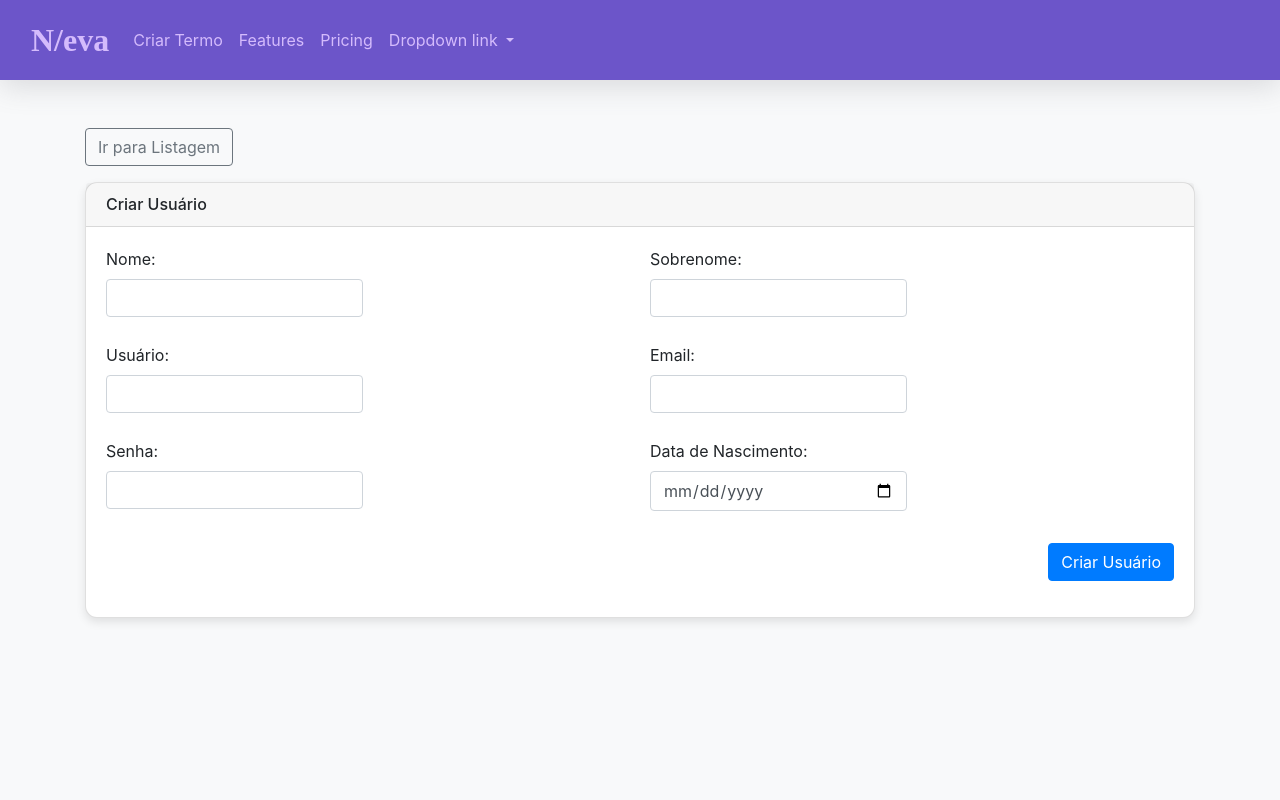
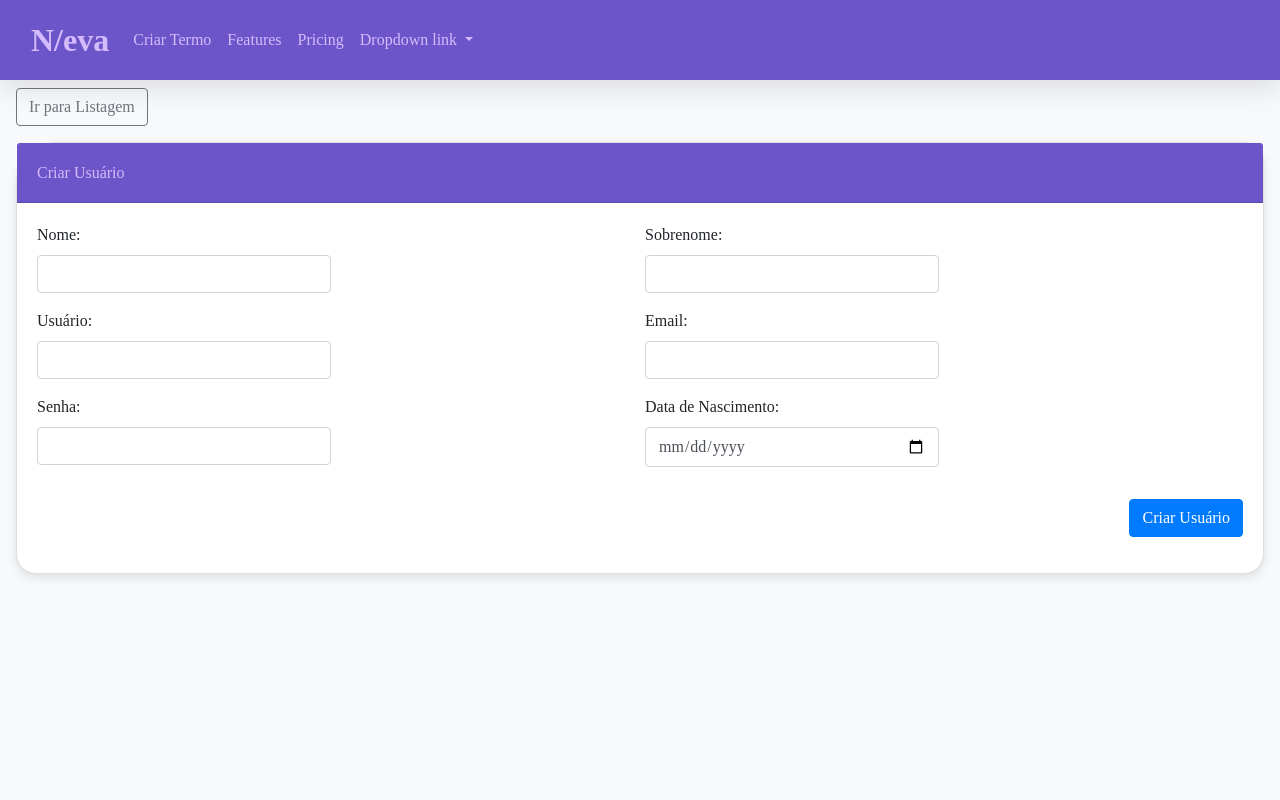
Before and after one commit to ricardo006/crudphp, a PHP site: page / in a window 1280 px wide. Run offline with PHP 8.4, Linux system fonts and the light colour scheme; some libraries are stand-ins or nearby versions.

Commit message:
Ajustes css

```diff
--- a/css/styles.css
+++ b/css/styles.css
@@ -1,3 +1,12 @@
+body {
+    font-family: 'Poppins';
+}
+
+.container {
+    margin: 20px;
+    width: 100%;
+}
+
 .navbar {
     background-color: #6c55c9;
     height: 80px;
@@ -13,17 +22,25 @@
 
 .navbar-collapse ul li a {
     color: #d4bbfc;
+    font-family: 'Poppins';
 }
 
 /* style.css */
 .card {
     width: 100%;
-    border-radius: 12px;
+    border-radius: 20px;
     box-shadow: 0px 4px 10px 0px rgba(0, 0, 0, 0.1);
+    border-top-left-radius: 40px;
+}
+
+.card-header {
+    height: 60px;
+    background-color: #6c55c9;
+    color: #d4bbfc;
+    vertical-align: middle;
 }
 
 .form-row {
     display: grid;
     grid-template-columns: repeat(2, 1fr);
-    gap: 10px;
 }
--- a/index.php
+++ b/index.php
@@ -8,13 +8,14 @@
     <meta name="viewport" content="width=device-width, initial-scale=1, shrink-to-fit=no">
     <title>Criar Usuário</title>
     <link rel="stylesheet" href="https://maxcdn.bootstrapcdn.com/bootstrap/4.0.0/css/bootstrap.min.css">
-    <link rel="stylesheet" href="../styles.css">
+    <link rel="stylesheet" href="../css/styles.css">
 </head>
 
 <body class="bg-light">
-    <div class="container mt-5">
+    <div class="mt-10">
+
+        <div class="ml-3 mr-3 mt-2">
             <a href="read.php" class="btn btn-outline-secondary mb-3">Ir para Listagem</a>
-
             <div class="card">
                 <div class="card-header d-flex justify-content-between align-items-center">
                     <h6 class="card-title text-center mb-0">Criar Usuário</h6>
@@ -24,7 +25,8 @@
                         <div class="form-row">
                             <div class="form-group col-md-6">
                                 <label for="nome">Nome:</label>
-                            <input type="text" name="nome" class="form-control" required aria-label="Digite seu nome">
+                                <input type="text" name="nome" class="form-control" required
+                                    aria-label="Digite seu nome">
                             </div>
 
                             <div class="form-group col-md-6">
@@ -65,6 +67,7 @@
                 </div>
             </div>
         </div>
+    </div>
 
     <script src="https://code.jquery.com/jquery-3.2.1.slim.min.js"></script>
     <script src="https://cdn.jsdelivr.net/npm/@popperjs/core@2.9.2/dist/umd/popper.min.js"></script>
--- a/read.php
+++ b/read.php
@@ -18,11 +18,11 @@ $result = $conn->query($sql);
 </head>
 
 <body>
-    <div class="container mt-5">
+    <div class="ml-3 mr-2 mt-5">
         <div class="card">
             <div class="card-header">
                 <div class="d-flex justify-content-between align-items-center">
-                    <h6 class="card-title">Listagem de Usuários</h6>
+                    <h6 class="card-title mt-2">Listagem de Usuários</h6>
                     <a href="index.php" class="btn btn-success">Cadastrar Usuário</a>
                 </div>
             </div>
```
Also changed, not shown: edit.php (+18 -33 lines). Lines whose indentation alone changed are shown as unchanged.
